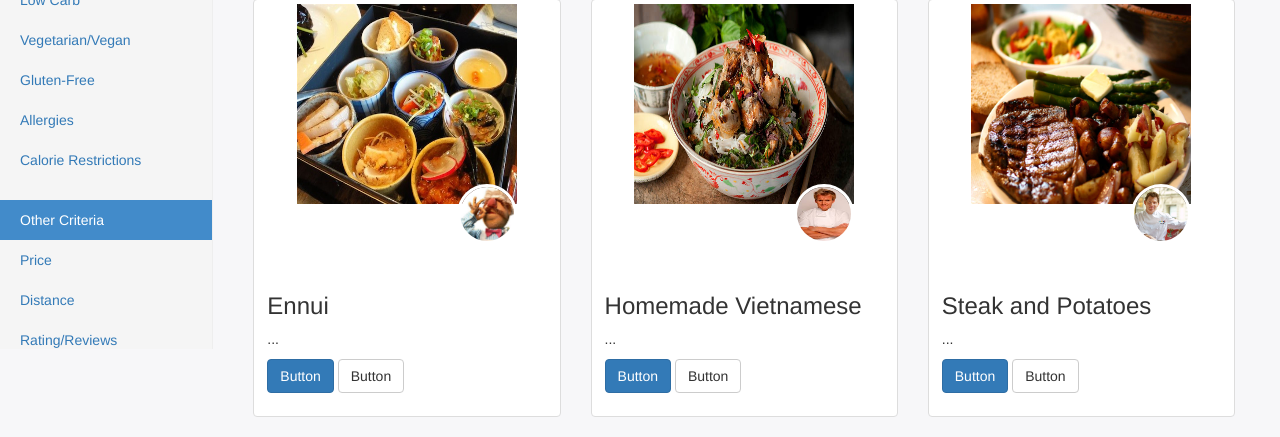
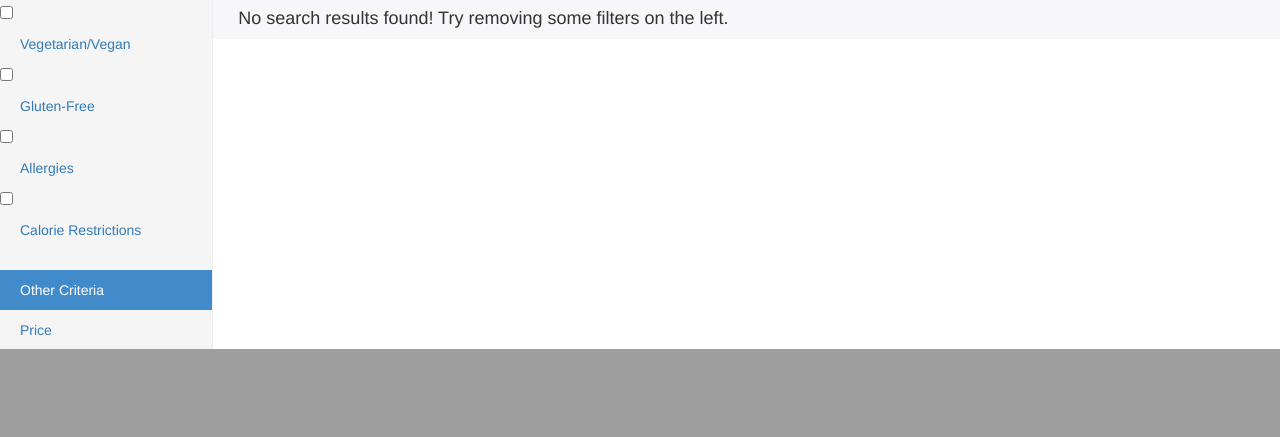
Before and after one commit to lannify/food, a CodeIgniter app: template application/views/results.php in a window 1280 px wide. Shown: the part 451-888 px from the top of the page. After the commit the page ends 800 px from the top, so only its background shows below. Run offline with CodeIgniter, Linux system fonts and the light colour scheme; the template is opened without the code that fills it, so the values that code supplies are empty; some libraries are stand-ins or nearby versions.

Commit message:
adding functionality to results view

```diff
--- a/application/views/results.php
+++ b/application/views/results.php
@@ -68,20 +68,40 @@
                 </ul>
                 <ul class="nav nav-sidebar">
                     <li class="active"><a href="">Type of Cuisine</a></li>
-                    <li><a href="">Thai</a></li>
-                    <li><a href="">Fine Dining</a></li>
-                    <li><a href="">Italian</a></li>
-                    <li><a href="">Vegetarian</a></li>
-                    <li><a href="">Indian</a></li>
+                    <li><div class="checkbox">
+                      <label>
+                        <input type="checkbox" value=""><a href="/landings/search_category/119">Thai</a>
+                      </label>
+                    </div></li>
+                    <li><div class="checkbox">
+                      <label>
+                        <input type="checkbox" value=""><a href="/landings/search_category/91">Ramen</a>
+                      </label>
+                    </div></li>
+                    <li><div class="checkbox">
+                      <label>
+                        <input type="checkbox" value=""><a href="/landings/search_category/68">Italian</a>
+                      </label>
+                    </div></li>
+                    <li><div class="checkbox">
+                      <label>
+                        <input type="checkbox" value=""><a href="/landings/search_category/126">Vegetarian</a>
+                      </label>
+                    </div></li>
+                    <li><div class="checkbox">
+                      <label>
+                        <input type="checkbox" value=""><a href="/landings/search_category/65">Indian</a>
+                      </label>
+                    </div></li>
                     <li role="separator" class="divider"></li>
                 </ul>
                 <ul class="nav nav-sidebar">
                     <li class="active"><a href="">Dietary Options</a></li>
-                    <li><a href="">Low Carb</a></li>
-                    <li><a href="">Vegetarian/Vegan</a></li>
-                    <li><a href="">Gluten-Free</a></li>
-                    <li><a href="">Allergies</a></li>
-                    <li><a href="">Calorie Restrictions</a></li>
+                    <li><input type="checkbox" id="blankCheckbox" value="option1" aria-label="..."><a href="">Low Carb</a></li>
+                    <li><input type="checkbox" id="blankCheckbox" value="option1" aria-label="..."><a href="">Vegetarian/Vegan</a></li>
+                    <li><input type="checkbox" id="blankCheckbox" value="option1" aria-label="..."><a href="">Gluten-Free</a></li>
+                    <li><input type="checkbox" id="blankCheckbox" value="option1" aria-label="..."><a href="">Allergies</a></li>
+                    <li><input type="checkbox" id="blankCheckbox" value="option1" aria-label="..."><a href="">Calorie Restrictions</a></li>
                     <li role="separator" class="divider"></li>
                 </ul>
                 <ul class="nav nav-sidebar">
@@ -229,39 +249,43 @@
 
                 </div>
                 <div class="row">
+<?php
+          // search_results[0] will be set to false if no meals were found from landings controller
+          if($this->session->userdata('search_results')[0])
+          {
+?>
+              <div class="page-header">
+                <h3><?=count($this->session->userdata('search_results'));?> Result(s) Found!</h3>
+              </div>
+<?php
+            foreach($this->session->userdata('search_results') as $search_result)
+            {
+?>
               <div class="col-sm-6 col-md-4">
                   <div class="thumbnail">
                     <img src="/assets/images/meal-japanese.jpg" alt="1" style="position: relative; top: 0; left: 0;">
                     <img class="small-chef-picture" src="/assets/images/chef-results-2.jpeg" alt="chef1"/>
                     <div class="caption">
-                            <h3>Ennui</h3>
-                            <p>...</p>
-                            <p><a href="#" class="btn btn-primary" role="button">Button</a> <a href="#" class="btn btn-default" role="button">Button</a></p>
+<?php
+                    echo "<h3>".$search_result['name']."</h3>";
+                    echo "<p>".$search_result['description']."</p>";
+?>
+                      <p><a href=<?="/meals/meal/".$search_result['meal_id']?> class="btn btn-primary" role="button">Book this meal!</a></p>
                     </div>
                   </div>
               </div>
-                    <div class="col-sm-6 col-md-4">
-                        <div class="thumbnail">
-                          <img src="/assets/images/meal-viet.jpg" alt="1" style="position: relative; top: 0; left: 0;">
-                          <img class="small-chef-picture" src="/assets/images/chef-results-3.jpeg" alt="chef1"/>
-                          <div class="caption">
-                            <h3>Homemade Vietnamese</h3>
-                            <p>...</p>
-                            <p><a href="#" class="btn btn-primary" role="button">Button</a> <a href="#" class="btn btn-default" role="button">Button</a></p>
+<?php
+            }
+          }
+          else
+          {
+?>
+                  <div class="row">
+                    <h4>No search results found! Try removing some filters on the left.</h4>
                   </div>
-                        </div>
-                    </div>
-                    <div class="col-sm-6 col-md-4">
-                        <div class="thumbnail">
-                          <img src="/assets/images/meal-steak-home.jpg" alt="1" style="position: relative; top: 0; left: 0;">
-                          <img class="small-chef-picture" src="/assets/images/chef-results-4.jpg" alt="chef1"/>
-                          <div class="caption">
-                            <h3>Steak and Potatoes</h3>
-                            <p>...</p>
-                            <p><a href="#" class="btn btn-primary" role="button">Button</a> <a href="#" class="btn btn-default" role="button">Button</a></p>
-                          </div>
-                        </div>
-                    </div>
+<?php
+          }
+?>
                 </div><!-- row -->
             </div><!-- main content -->
         </div><!-- row -->
```
Lines whose indentation alone changed are shown as unchanged.
